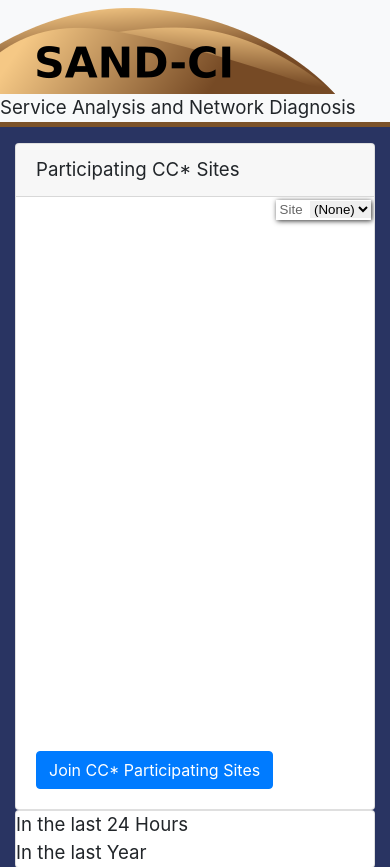
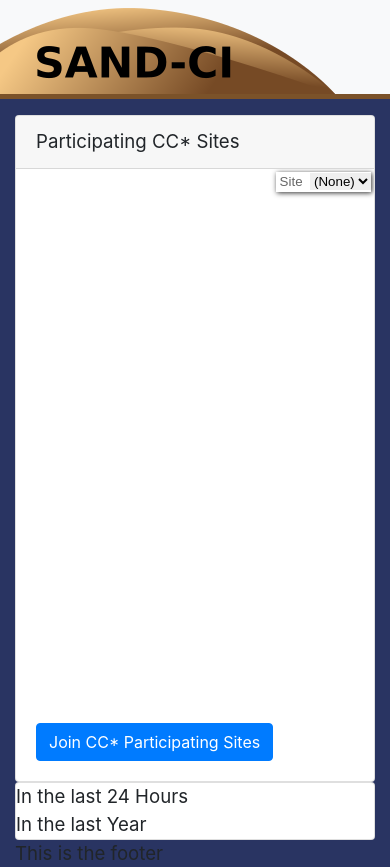
Before and after one commit to sand-ci/sand-display, a Flask app: page / in a window 390 px wide. Shown: the top 867 px of the page. Run offline with Flask 2, Linux system fonts and the light colour scheme; some libraries are stand-ins or nearby versions.

Commit message:
Hide subtitle on smaller screens

```diff
--- a/src/sand_display/templates/display.html.j2
+++ b/src/sand_display/templates/display.html.j2
@@ -47,7 +47,7 @@
         <nav class="navbar navbar-expand-lg navbar-light bg-light">
           <img src="/static/images/transparent-sand-dune.png">
           <!-- <a class="navbar-brand" href="#">SAND Display</a> -->
-          <span class="pull-right">Service Analysis and Network Diagnosis</span>
+          <div class="d-none d-md-block">Service Analysis and Network Diagnosis</span>
         </nav>
 
       </div>
```
